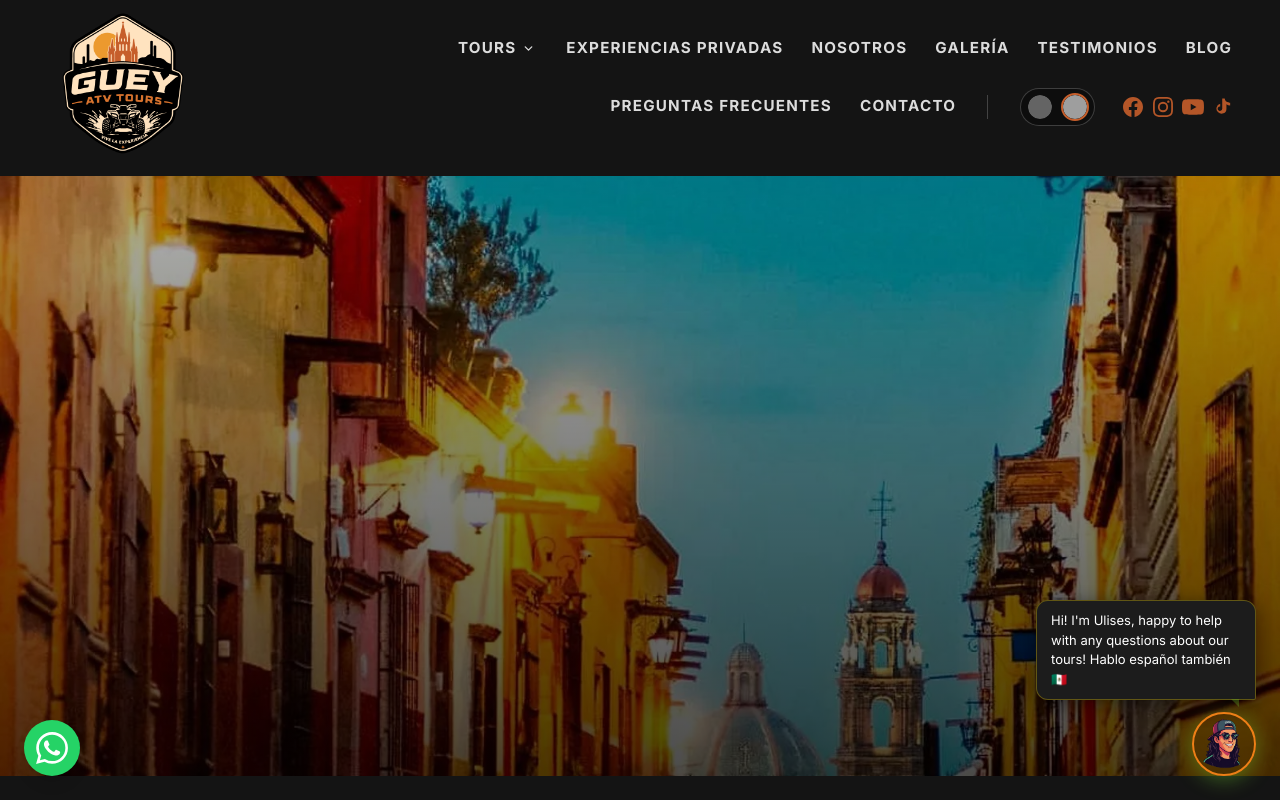
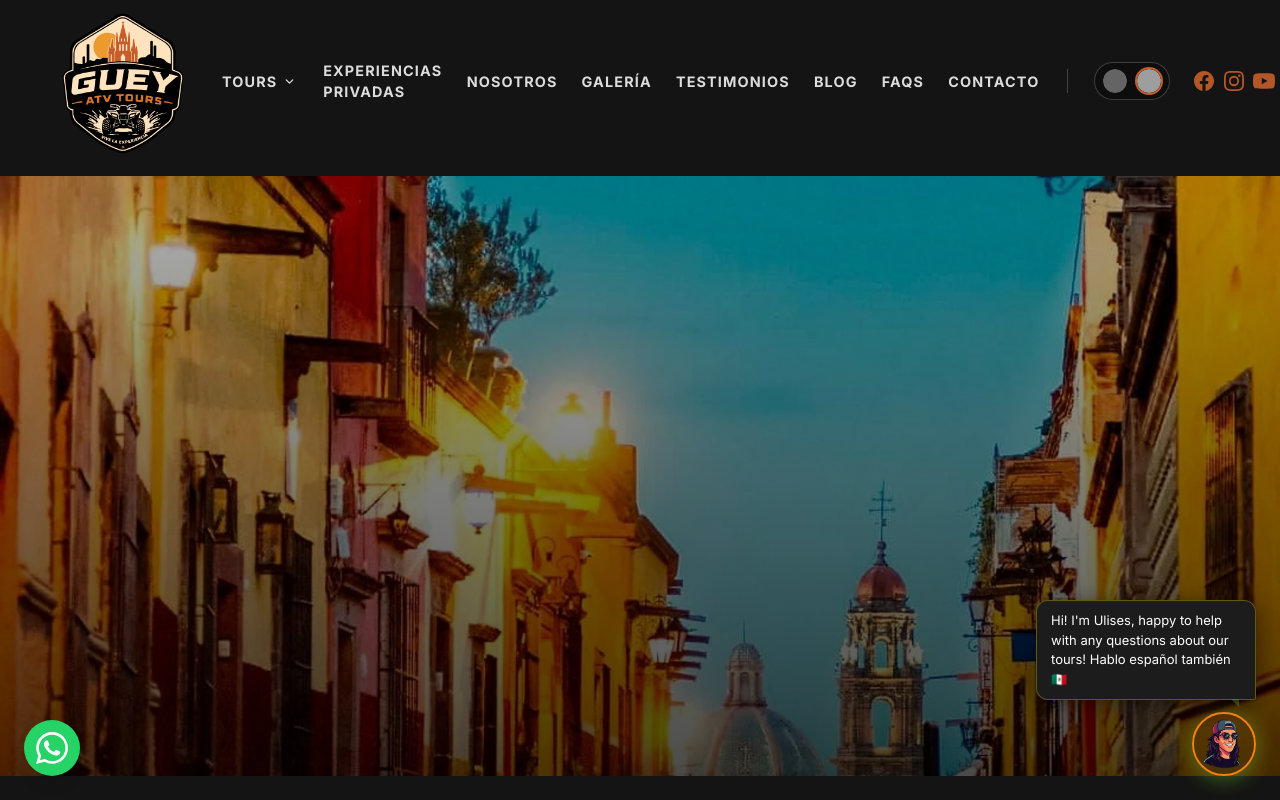
Before and after one commit to DraftStudiomx/Guey-tours-SEO, a Next.js app: page /es in a window 1280 px wide. Shown: the top 800 px of the page. Built offline with nearby package versions, Linux system fonts and the light colour scheme; grey boxes are pictures that could not be loaded; a web font is replaced by a local one.

Commit message:
Update Navbares.tsx

```diff
--- a/components/Navbares.tsx
+++ b/components/Navbares.tsx
@@ -96,7 +96,7 @@ export default function Navbar({ esHref = '#', enHref = '#', lang: forceLang }:
     { label: isEs ? 'GALERÍA' : t('nav.gallery'), href: `${p}/gallery` },
     { label: isEs ? 'TESTIMONIOS' : t('nav.testimonials'), href: `${p}/#testimonials` },
     { label: isEs ? 'BLOG' : t('nav.blog'), href: `${p}/blog` },
-    { label: isEs ? 'PREGUNTAS FRECUENTES' : 'FAQS', href: `${p}/#faqs` },
+    { label: 'FAQS', href: `${p}/#faqs` }, // <-- FAQS fijo sin traducir
     { label: isEs ? 'CONTACTO' : t('nav.contact'), href: `${p}/contact` },
   ]
 
@@ -105,7 +105,7 @@ export default function Navbar({ esHref = '#', enHref = '#', lang: forceLang }:
     textDecoration: 'none',
     fontFamily: 'var(--font-inter, var(--font-heading))',
     fontWeight: 700,
-    fontSize: '0.95rem',
+    fontSize: '0.9rem', // Tamaño equilibrado para que no se mueva
     letterSpacing: '0.08em',
     opacity: 0.85,
     transition: 'color 0.2s, opacity 0.2s',
@@ -349,11 +349,11 @@ export default function Navbar({ esHref = '#', enHref = '#', lang: forceLang }:
           display: 'flex',
           alignItems: 'center',
           justifyContent: 'space-between',
-          gap: '2rem',
+          gap: '1.5rem',
         }}
         className="hidden-mobile"
       >
-        <a href={isEs ? '/es' : '/'} style={{ textDecoration: 'none', flexShrink: 0 }}>
+        <Link href={isEs ? '/es' : '/'} style={{ textDecoration: 'none', flexShrink: 0 }}>
           <Image
             src="/guey-logo.png"
             alt="Guey Tours"
@@ -361,9 +361,9 @@ export default function Navbar({ esHref = '#', enHref = '#', lang: forceLang }:
             height={logoHeight}
             style={{ objectFit: 'contain' }}
           />
-        </a>
+        </Link>
 
-        <div style={{ display: 'flex', alignItems: 'center', gap: '1.75rem', flexWrap: 'wrap', justifyContent: 'flex-end' }}>
+        <div style={{ display: 'flex', alignItems: 'center', gap: '1.5rem', flexWrap: 'nowrap', justifyContent: 'flex-end' }}>
           {allNavLinks.map(link => (
             <DesktopNavLink key={link.href} link={link} />
           ))}
@@ -378,7 +378,7 @@ export default function Navbar({ esHref = '#', enHref = '#', lang: forceLang }:
         style={{ maxWidth: '1500px', margin: '0 auto', padding: '0 1rem', display: 'flex', alignItems: 'center', justifyContent: 'space-between', gap: '0.75rem' }}
         className="show-mobile"
       >
-        <a href={isEs ? '/es' : '/'} style={{ textDecoration: 'none', flexShrink: 0 }}>
+        <Link href={isEs ? '/es' : '/'} style={{ textDecoration: 'none', flexShrink: 0 }}>
           <Image
             src="/guey-logo.png"
             alt="Guey Tours"
@@ -386,7 +386,7 @@ export default function Navbar({ esHref = '#', enHref = '#', lang: forceLang }:
             height={mobileLogoH}
             style={{ objectFit: 'contain' }}
           />
-        </a>
+        </Link>
 
         <div style={{ display: 'flex', alignItems: 'center', gap: '0.5rem', marginLeft: 'auto' }}>
           <LangToggle />
```
